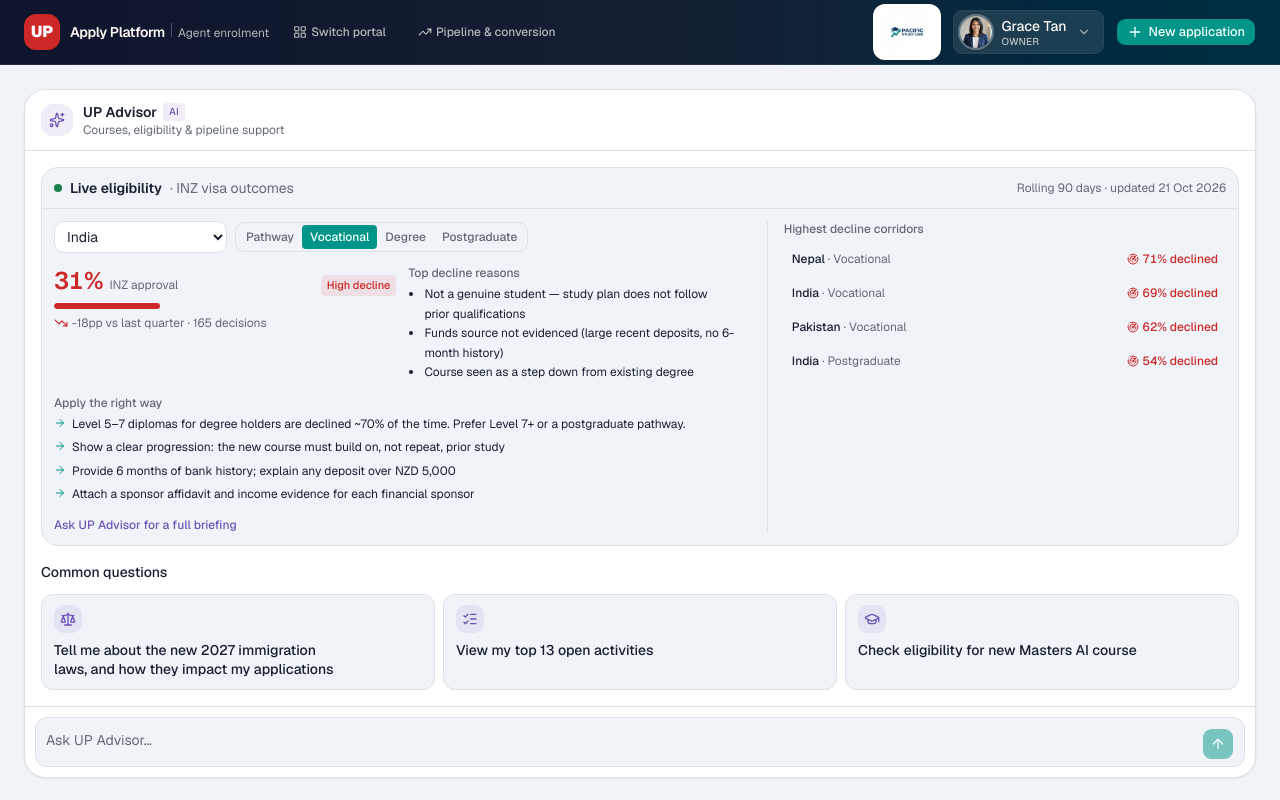
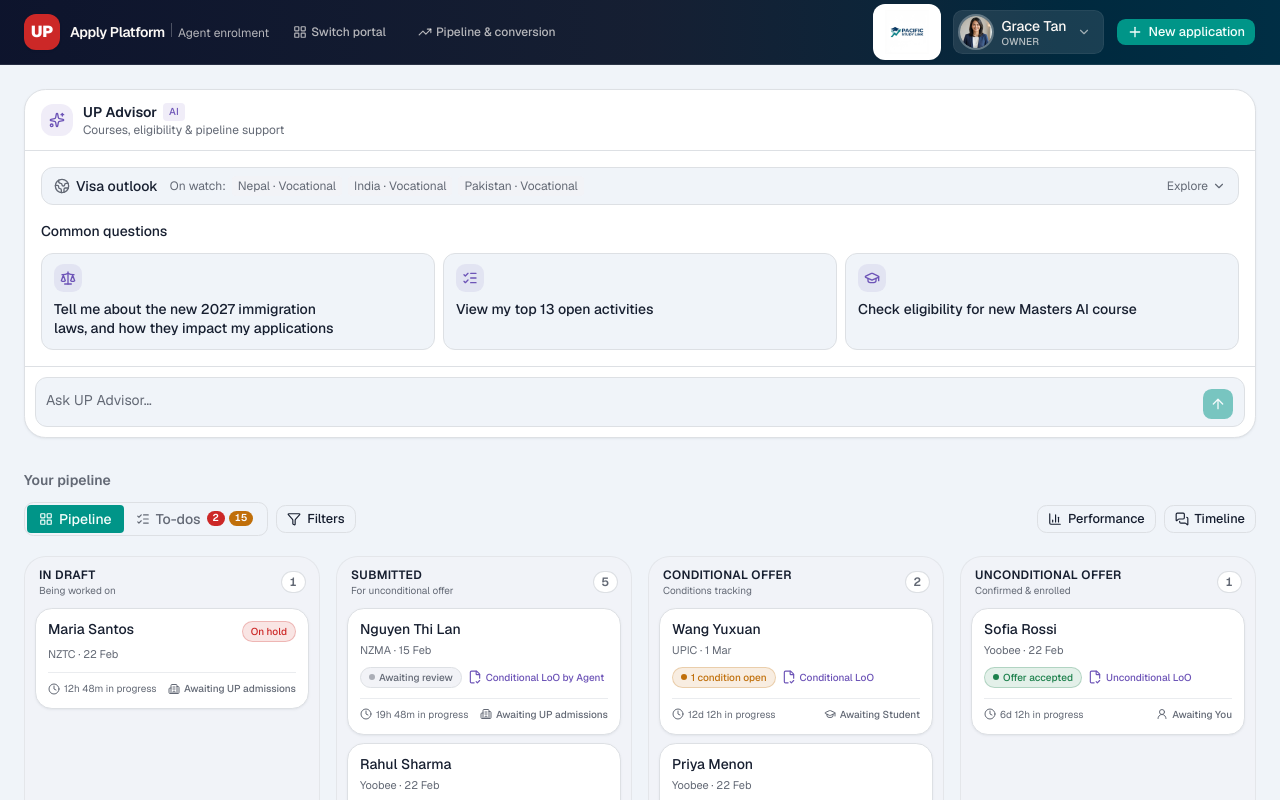
Before and after one commit to kostia-gif/up-international-enrolment, a Next.js app: page /agent in a window 1280 px wide. Shown: the top 800 px of the page. Built offline with nearby package versions, Linux system fonts and the light colour scheme.

Commit message:
Simplify visa outlook and move form eligibility into readiness card

```diff
--- a/components/eligibility/live-eligibility.tsx
+++ b/components/eligibility/live-eligibility.tsx
@@ -1,7 +1,7 @@
 'use client'
 
 import { useState } from 'react'
-import { Radar, TrendingDown, TrendingUp, Minus, ArrowRight } from 'lucide-react'
+import { ArrowRight, ChevronDown, Globe2 } from 'lucide-react'
 import {
   ELIGIBILITY_COUNTRIES,
   ELIGIBILITY_UPDATED,
@@ -15,73 +15,76 @@ import {
 import type { CourseLevel } from '@/lib/types'
 import { cn } from '@/lib/utils'
 
-export const RISK_STYLE: Record<Risk, { text: string; bar: string; chip: string; label: string }> = {
-  low: { text: 'text-success', bar: 'bg-success', chip: 'bg-success/10 text-success', label: 'Low risk' },
-  medium: { text: 'text-warning', bar: 'bg-warning', chip: 'bg-warning/10 text-warning', label: 'Watch' },
-  high: { text: 'text-destructive', bar: 'bg-destructive', chip: 'bg-destructive/10 text-destructive', label: 'High decline' },
+// Decline risk maps to an approval likelihood for agents: low risk = High likelihood.
+export const LIKELIHOOD: Record<Risk, { label: 'High' | 'Medium' | 'Low'; chip: string; dot: string }> = {
+  low: { label: 'High', chip: 'bg-success/10 text-success', dot: 'bg-success' },
+  medium: { label: 'Medium', chip: 'bg-warning/10 text-warning', dot: 'bg-warning' },
+  high: { label: 'Low', chip: 'bg-destructive/10 text-destructive', dot: 'bg-destructive' },
 }
 
-export function TrendIcon({ trend }: { trend: number }) {
-  if (trend <= -3) return <TrendingDown className="size-3.5 text-destructive" aria-hidden />
-  if (trend >= 3) return <TrendingUp className="size-3.5 text-success" aria-hidden />
-  return <Minus className="size-3.5 text-muted-foreground" aria-hidden />
-}
-
-export function ApprovalMeter({ stat }: { stat: CorridorStat }) {
-  const risk = riskOf(stat.approvalRate)
-  const s = RISK_STYLE[risk]
+export function LikelihoodChip({ stat, className }: { stat: CorridorStat; className?: string }) {
+  const l = LIKELIHOOD[riskOf(stat.approvalRate)]
   return (
-    <div>
-      <div className="flex items-baseline justify-between gap-2">
-        <p className={cn('text-2xl font-semibold tabular-nums', s.text)}>
-          {stat.approvalRate}%
-          <span className="ml-1.5 text-xs font-normal text-muted-foreground">INZ approval</span>
-        </p>
-        <span className={cn('rounded px-1.5 py-0.5 text-[11px] font-medium', s.chip)}>{s.label}</span>
-      </div>
-      <div
-        className="mt-1.5 h-1.5 overflow-hidden rounded-full bg-muted"
-        role="meter"
-        aria-valuenow={stat.approvalRate}
-        aria-valuemin={0}
-        aria-valuemax={100}
-        aria-label="INZ approval rate"
-      >
-        <div className={cn('h-full rounded-full', s.bar)} style={{ width: `${stat.approvalRate}%` }} />
-      </div>
-      <p className="mt-1.5 flex items-center gap-1 text-xs text-muted-foreground">
-        <TrendIcon trend={stat.trend} />
-        {stat.trend > 0 ? '+' : ''}
-        {stat.trend}pp vs last quarter · {stat.decisions} decisions
-      </p>
-    </div>
+    <span
+      className={cn(
+        'inline-flex shrink-0 items-center gap-1.5 rounded-full px-2 py-0.5 text-[11px] font-medium',
+        l.chip,
+        className,
+      )}
+    >
+      <span className={cn('size-1.5 rounded-full', l.dot)} aria-hidden />
+      {l.label}
+      <span className="sr-only"> visa approval likelihood</span>
+    </span>
   )
 }
 
-// Headline panel at the top of UP Advisor: a watchlist of the worst corridors
-// plus a country × level checker with decline reasons and guidelines.
+export function trendText(trend: number) {
+  if (trend <= -3) return 'Trending down'
+  if (trend >= 3) return 'Trending up'
+  return 'Stable'
+}
+
+// Compact visa-outlook strip at the top of UP Advisor. Collapsed it shows only
+// the corridors on watch; expand to check a nationality × course level.
 export function LiveEligibility({ onAsk }: { onAsk: (prompt: string) => void }) {
+  const [open, setOpen] = useState(false)
   const [country, setCountry] = useState('India')
   const [level, setLevel] = useState<CourseLevel>('Vocational')
   const stat = getCorridor(country, level)
-  const hot = watchlist(4)
+  const hot = watchlist(3)
 
   return (
-    <section className="rounded-xl border border-border bg-background" aria-label="Live eligibility">
-      <div className="flex flex-wrap items-center justify-between gap-2 border-b border-border px-3 py-2.5">
-        <p className="flex items-center gap-2 text-sm font-semibold">
-          <span className="relative flex size-2">
-            <span className="absolute inline-flex size-full animate-ping rounded-full bg-success/60" />
-            <span className="relative inline-flex size-2 rounded-full bg-success" />
+    <section className="rounded-lg border border-border bg-background" aria-label="Visa outlook">
+      <button
+        type="button"
+        onClick={() => setOpen((o) => !o)}
+        aria-expanded={open}
+        aria-controls="visa-outlook-body"
+        className="flex w-full flex-wrap items-center gap-x-3 gap-y-1.5 px-3 py-2 text-left hover:bg-muted/50"
+      >
+        <span className="flex items-center gap-1.5 text-sm font-medium">
+          <Globe2 className="size-4 text-muted-foreground" aria-hidden />
+          Visa outlook
+        </span>
+        {!open && (
+          <span className="flex min-w-0 flex-1 flex-wrap items-center gap-1.5 text-xs text-muted-foreground">
+            <span>On watch:</span>
+            {hot.map((h) => (
+              <span key={`${h.country}-${h.level}`} className="rounded bg-muted px-1.5 py-0.5">
+                {h.country} · {h.level}
+              </span>
+            ))}
           </span>
-          Live eligibility
-          <span className="font-normal text-muted-foreground">· INZ visa outcomes</span>
-        </p>
-        <p className="text-xs text-muted-foreground">Rolling 90 days · updated {ELIGIBILITY_UPDATED}</p>
-      </div>
+        )}
+        <span className="ml-auto flex items-center gap-1 text-xs text-muted-foreground">
+          {open ? 'Hide' : 'Explore'}
+          <ChevronDown className={cn('size-3.5 transition-transform', open && 'rotate-180')} aria-hidden />
+        </span>
+      </button>
 
-      <div className="grid gap-4 p-3 md:grid-cols-5">
-        <div className="flex flex-col gap-3 md:col-span-3">
+      {open && (
+        <div id="visa-outlook-body" className="flex flex-col gap-3 border-t border-border p-3">
           <div className="flex flex-wrap items-center gap-2">
             <label className="sr-only" htmlFor="elig-country">
               Nationality
@@ -112,13 +115,17 @@ export function LiveEligibility({ onAsk }: { onAsk: (prompt: string) => void })
                 </button>
               ))}
             </div>
+            {stat && (
+              <span className="flex items-center gap-2 text-xs text-muted-foreground">
+                Approval likelihood <LikelihoodChip stat={stat} /> {trendText(stat.trend)}
+              </span>
+            )}
           </div>
 
           {stat && (
             <div className="grid gap-3 sm:grid-cols-2">
-              <ApprovalMeter stat={stat} />
               <div>
-                <p className="text-xs font-medium text-muted-foreground">Top decline reasons</p>
+                <p className="text-xs font-medium text-muted-foreground">Common decline reasons</p>
                 <ul className="mt-1 ml-4 list-disc text-xs leading-relaxed">
                   {stat.declineReasons.slice(0, 3).map((r) => (
                     <li key={r} className="text-pretty">
@@ -127,7 +134,7 @@ export function LiveEligibility({ onAsk }: { onAsk: (prompt: string) => void })
                   ))}
                 </ul>
               </div>
-              <div className="sm:col-span-2">
+              <div>
                 <p className="text-xs font-medium text-muted-foreground">Apply the right way</p>
                 <ul className="mt-1 flex flex-col gap-1 text-xs leading-relaxed">
                   {stat.guidance.map((g) => (
@@ -138,51 +145,44 @@ export function LiveEligibility({ onAsk }: { onAsk: (prompt: string) => void })
                   ))}
                 </ul>
               </div>
+            </div>
+          )}
+
+          <div className="flex flex-wrap items-center justify-between gap-2 border-t border-border pt-2">
+            <div className="flex flex-wrap items-center gap-1.5 text-xs">
+              <span className="text-muted-foreground">On watch:</span>
+              {hot.map((h) => (
+                <button
+                  key={`${h.country}-${h.level}`}
+                  type="button"
+                  onClick={() => {
+                    setCountry(h.country)
+                    setLevel(h.level)
+                  }}
+                  className="flex items-center gap-1.5 rounded-md border border-border px-1.5 py-0.5 hover:bg-muted"
+                >
+                  {h.country} · {h.level}
+                  <LikelihoodChip stat={h} />
+                </button>
+              ))}
+            </div>
+            <div className="flex items-center gap-3">
+              <span className="text-[11px] text-muted-foreground">INZ data · {ELIGIBILITY_UPDATED}</span>
               <button
                 type="button"
                 onClick={() =>
                   onAsk(
-                    `Give me a visa eligibility briefing for a ${country} student applying for a ${level} course: INZ approval stats, the main decline risks, and exactly how I should prepare the application.`,
+                    `Give me a visa eligibility briefing for a ${country} student applying for a ${level} course: the main decline risks and exactly how I should prepare the application.`,
                   )
                 }
-                className="w-fit text-xs font-medium text-ai hover:underline sm:col-span-2"
+                className="text-xs font-medium text-ai hover:underline"
               >
-                Ask UP Advisor for a full briefing
+                Ask for a briefing
               </button>
             </div>
-          )}
+          </div>
         </div>
-
-        <div className="md:col-span-2 md:border-l md:border-border md:pl-4">
-          <p className="text-xs font-medium text-muted-foreground">Highest decline corridors</p>
-          <ul className="mt-2 flex flex-col gap-1.5">
-            {hot.map((h) => {
-              const s = RISK_STYLE[riskOf(h.approvalRate)]
-              return (
-                <li key={`${h.country}-${h.level}`}>
-                  <button
-                    type="button"
-                    onClick={() => {
-                      setCountry(h.country)
-                      setLevel(h.level)
-                    }}
-                    className="flex w-full items-center justify-between gap-2 rounded-md px-2 py-1.5 text-left text-xs hover:bg-muted"
-                  >
-                    <span className="text-pretty">
-                      <span className="font-medium">{h.country}</span>
-                      <span className="text-muted-foreground"> · {h.level}</span>
-                    </span>
-                    <span className={cn('flex shrink-0 items-center gap-1 font-medium tabular-nums', s.text)}>
-                      <Radar className="size-3" aria-hidden />
-                      {100 - h.approvalRate}% declined
-                    </span>
-                  </button>
-                </li>
-              )
-            })}
-          </ul>
-        </div>
-      </div>
+      )}
     </section>
   )
 }
--- a/components/wizard/eligibility-insights.tsx
+++ b/components/wizard/eligibility-insights.tsx
@@ -1,9 +1,10 @@
 'use client'
 
-import { CircleCheck, Info, TriangleAlert, Globe2 } from 'lucide-react'
+import { useState } from 'react'
+import { ChevronDown, CircleCheck, Info, TriangleAlert } from 'lucide-react'
 import { useWizard } from '@/lib/wizard'
 import { getCorridor, liveComments, riskOf, ELIGIBILITY_UPDATED } from '@/lib/eligibility'
-import { ApprovalMeter } from '@/components/eligibility/live-eligibility'
+import { LikelihoodChip, trendText } from '@/components/eligibility/live-eligibility'
 import { cn } from '@/lib/utils'
 
 const TONE = {
@@ -12,55 +13,72 @@ const TONE = {
   info: { Icon: Info, cls: 'text-muted-foreground' },
 } as const
 
+// Collapsible visa-eligibility row inside the wizard's Readiness card.
 export function EligibilityInsights() {
+  const [open, setOpen] = useState(false)
   const { fields, documents, courses, requests } = useWizard()
   const nationality = fields.find((f) => f.key === 'nationality')?.value ?? ''
   const level = courses[0]?.levelGroup
   const stat = nationality && level ? getCorridor(nationality, level) : null
   const sponsored = requests.some((r) => r.type === 'sponsorship')
   const comments = liveComments(stat, documents, fields, sponsored)
+  const warnings = comments.filter((c) => c.tone === 'warn').length
 
   return (
-    <aside
-      className="flex flex-col gap-3 rounded-lg border border-border bg-card p-4"
-      aria-label="Live visa eligibility insights"
+    <div className="mt-3 border-t border-border pt-3">
+      <button
+        type="button"
+        onClick={() => setOpen((o) => !o)}
+        aria-expanded={open}
+        aria-controls="visa-eligibility-body"
+        className="flex w-full items-center justify-between gap-2 text-left"
       >
-      <div className="flex items-center justify-between gap-2">
-        <h3 className="flex items-center gap-1.5 text-sm font-semibold">
-          <Globe2 className="size-4 text-ai" /> Visa eligibility
-        </h3>
-        <span className="text-[10px] text-muted-foreground">INZ data · {ELIGIBILITY_UPDATED}</span>
-      </div>
+        <span className="text-xs font-medium">Visa eligibility</span>
+        <span className="flex items-center gap-1.5">
+          {stat ? (
+            <LikelihoodChip stat={stat} />
+          ) : (
+            <span className="text-[11px] text-muted-foreground">Pending</span>
+          )}
+          {warnings > 0 && !open && (
+            <span className="text-[11px] text-warning tabular-nums">{warnings} to check</span>
+          )}
+          <ChevronDown
+            className={cn('size-3.5 text-muted-foreground transition-transform', open && 'rotate-180')}
+            aria-hidden
+          />
+        </span>
+      </button>
 
+      {open && (
+        <div id="visa-eligibility-body" className="mt-2 flex flex-col gap-2">
           {stat ? (
-        <>
-          <ApprovalMeter stat={stat} />
-          {riskOf(stat.approvalRate) === 'high' && (
-            <p className="rounded-md bg-destructive/5 px-2.5 py-1.5 text-xs text-destructive text-pretty">
-              High decline corridor. Make sure the file answers the top decline reasons before you
-              submit.
+            <p className="text-xs text-muted-foreground text-pretty">
+              {stat.country} · {stat.level} — {trendText(stat.trend).toLowerCase()} at INZ.
+              {riskOf(stat.approvalRate) === 'high' &&
+                ' Make sure the file answers the common decline reasons before you submit.'}
             </p>
-          )}
-        </>
           ) : (
             <p className="text-xs text-muted-foreground text-pretty">
               {nationality
-            ? 'No INZ stats for this nationality yet.'
-            : 'Upload the passport to see approval rates for this student’s country and course level.'}
+                ? 'No INZ data for this nationality yet.'
+                : 'Upload the passport and pick a course to see the visa outlook.'}
             </p>
           )}
-
-      <ul className="flex flex-col gap-2">
+          <ul className="flex flex-col gap-1.5">
             {comments.map((c, i) => {
               const { Icon, cls } = TONE[c.tone]
               return (
-            <li key={i} className="flex items-start gap-2 text-xs leading-relaxed">
-              <Icon className={cn('mt-0.5 size-3.5 shrink-0', cls)} />
+                <li key={i} className="flex items-start gap-1.5 text-xs leading-relaxed">
+                  <Icon className={cn('mt-0.5 size-3.5 shrink-0', cls)} aria-hidden />
                   <span className="text-pretty">{c.text}</span>
                 </li>
               )
             })}
           </ul>
-    </aside>
+          <p className="text-[10px] text-muted-foreground">INZ data · {ELIGIBILITY_UPDATED}</p>
+        </div>
+      )}
+    </div>
   )
 }
--- a/components/wizard/step-documents.tsx
+++ b/components/wizard/step-documents.tsx
@@ -24,7 +24,6 @@ import { FIELD_TOTAL } from '@/lib/blank-fields'
 import { StatusBadge } from '@/components/status-badge'
 import { DocumentViewerDialog } from '@/components/document-viewer'
 import { ChecklistPanel } from './checklist-panel'
-import { EligibilityInsights } from './eligibility-insights'
 import { EnglishVerifyInline } from './english-verify-inline'
 import { cn } from '@/lib/utils'
 import type { Document } from '@/lib/types'
@@ -387,7 +386,6 @@ export function StepDocuments({
 
       <div className="flex flex-col gap-4">
         <ChecklistPanel requirements={requirements} />
-        <EligibilityInsights />
       </div>
 
       <DocumentViewerDialog
--- a/components/wizard/wizard-rail.tsx
+++ b/components/wizard/wizard-rail.tsx
@@ -5,6 +5,7 @@ import { cn } from '@/lib/utils'
 import { useWizard, WIZARD_STEPS, type StepKey } from '@/lib/wizard'
 import { ReadinessGauges } from '@/components/readiness-gauge'
 import { WizardAssistant } from './wizard-assistant'
+import { EligibilityInsights } from './eligibility-insights'
 
 export function WizardRail({ processing }: { processing?: boolean }) {
   const { step, goToStep, maxStepReached, documents } = useWizard()
@@ -62,6 +63,7 @@ export function WizardRail({ processing }: { processing?: boolean }) {
           )}
         </div>
         <WizardGaugeBridge />
+        <EligibilityInsights />
         {documents.length > 0 && (
           <p className="mt-3 border-t border-border pt-3 text-xs text-muted-foreground">
             {documents.length} document{documents.length === 1 ? '' : 's'} attached
```
Lines whose indentation alone changed are shown as unchanged.
